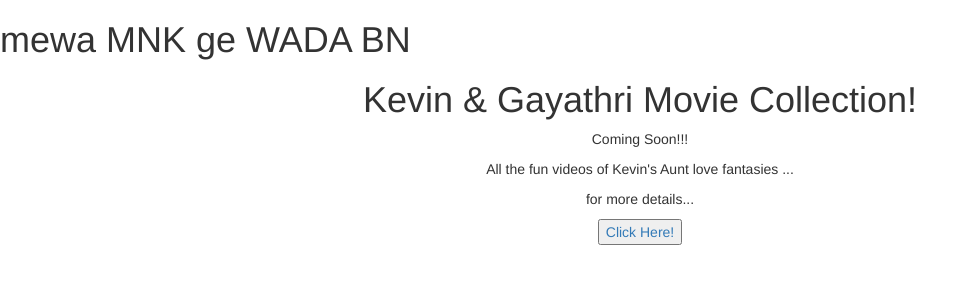
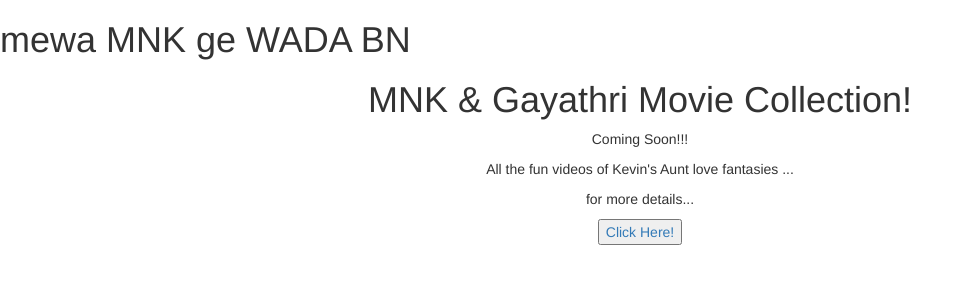
Before and after one commit to nipunai7/mitmovie, a PHP site: page / in a window 1280 px wide. Shown: the top 300 px of the page, without its empty margins (0-975 px from the left). Run offline with PHP 8.4, Linux system fonts and the light colour scheme; some libraries are stand-ins or nearby versions.

Commit message:
Update index.php

```diff
--- a/index.php
+++ b/index.php
@@ -22,7 +22,7 @@
 <meta property="twitter:description" content="All the fun videos of Kevin's Aunt love fantasies  ...">
 <meta property="twitter:image" content="https://metatags.io/assets/meta-tags-16a33a6a8531e519cc0936fbba0ad904e52d35f34a46c97a2c9f6f7dd7d336f2.png">
   <meta name="author" content="MNK">
-    <title>Kevin with Gayathri</title>
+    <title>MNK with Gayathri</title>
 
 
     <!-- Bootstrap -->
@@ -37,7 +37,7 @@
   </head>
   <h1>mewa MNK ge WADA BN</h1>
   <body><div style="text-align:center;">
-    <h1>Kevin & Gayathri Movie Collection!</h1>
+    <h1>MNK & Gayathri Movie Collection!</h1>
 <p>Coming Soon!!!</p>
 <p>All the fun videos of Kevin's Aunt love fantasies  ...</p>
     <p>for more details...</p>
```
